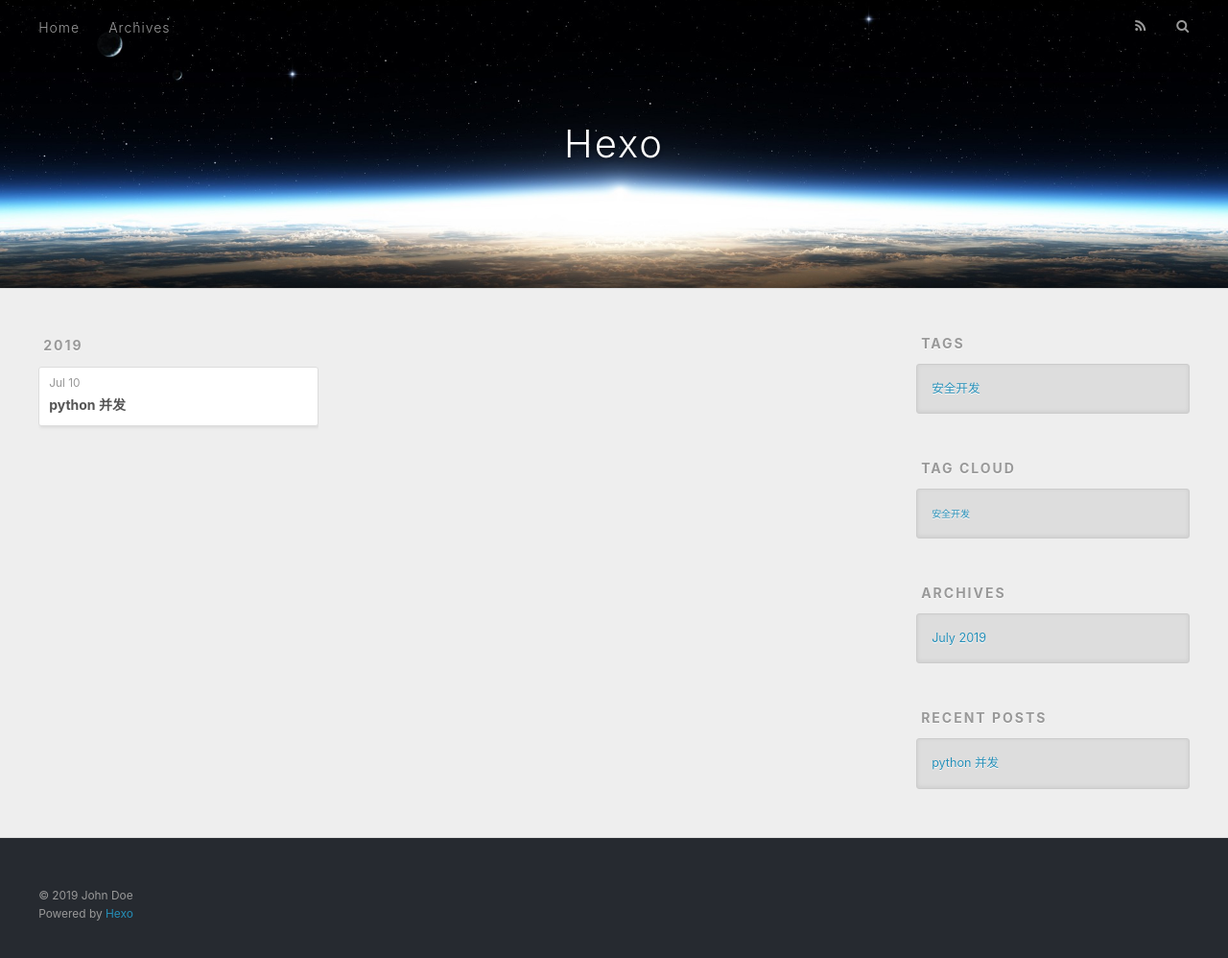
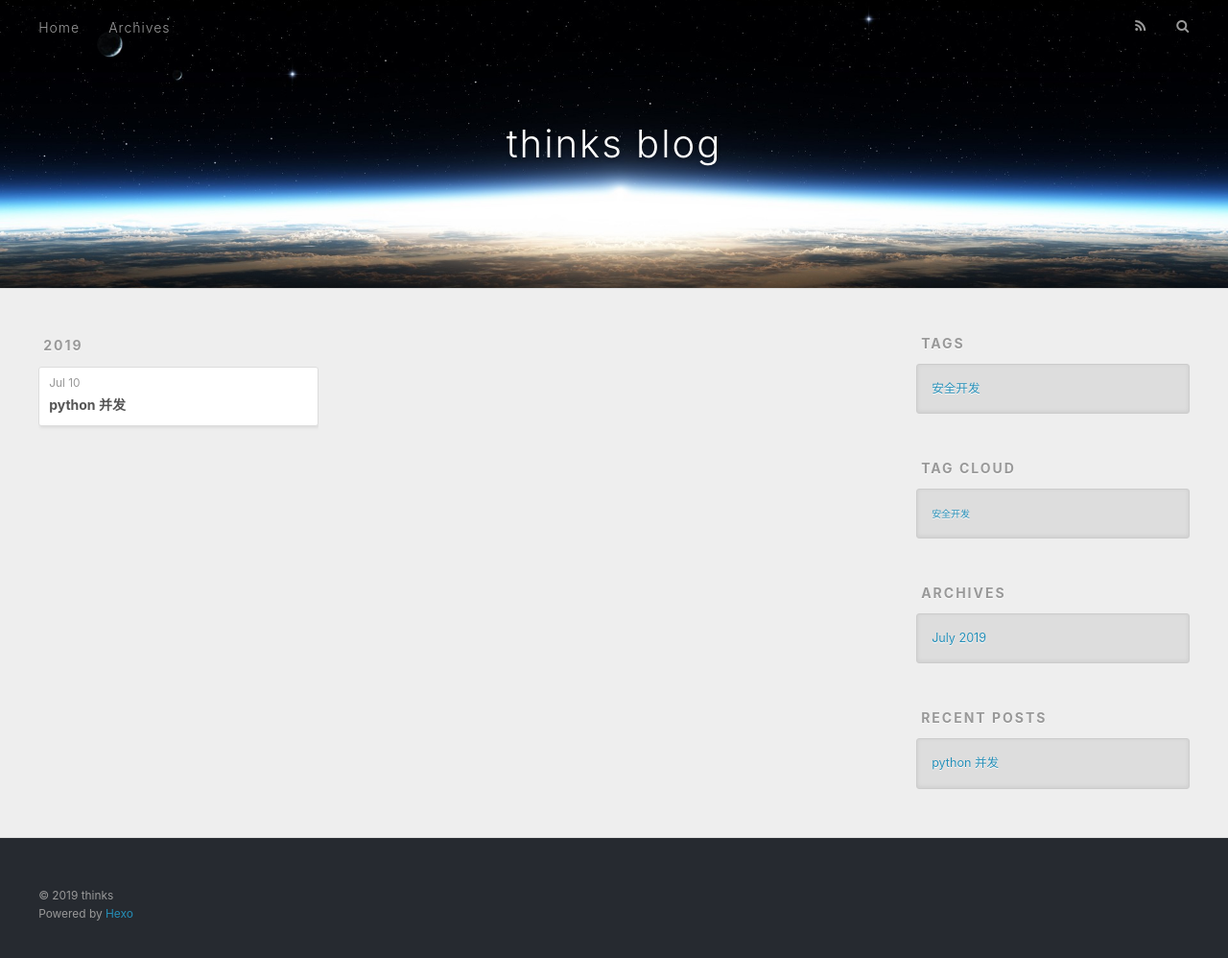
Before and after one commit to thinks520/thinks520.github.io, a plain HTML site: page archives/2019/07/index.html in a window 1280 px wide. Shown: the whole page at 96% size. Drawn offline with nearby package versions, Linux system fonts and the light colour scheme.

Commit message:
Site updated: 2019-07-10 16:14:24

```diff
--- a/archives/2019/07/index.html
+++ b/archives/2019/07/index.html
@@ -5,17 +5,17 @@
 
 
 
-  <title>Archives: 2019/7 | Hexo</title>
+  <title>Archives: 2019/7 | thinks blog</title>
   <meta name="viewport" content="width=device-width, initial-scale=1, maximum-scale=1">
   <meta property="og:type" content="website">
-<meta property="og:title" content="Hexo">
+<meta property="og:title" content="thinks blog">
 <meta property="og:url" content="http://yoursite.com/archives/2019/07/index.html">
-<meta property="og:site_name" content="Hexo">
+<meta property="og:site_name" content="thinks blog">
 <meta property="og:locale" content="default">
 <meta name="twitter:card" content="summary">
-<meta name="twitter:title" content="Hexo">
+<meta name="twitter:title" content="thinks blog">
 
-    <link rel="alternate" href="/atom.xml" title="Hexo" type="application/atom+xml">
+    <link rel="alternate" href="/atom.xml" title="thinks blog" type="application/atom+xml">
 
 
     <link rel="icon" href="/favicon.png">
@@ -34,7 +34,7 @@
   <div id="header-outer" class="outer">
     <div id="header-title" class="inner">
       <h1 id="logo-wrap">
-        <a href="/" id="logo">Hexo</a>
+        <a href="/" id="logo">thinks blog</a>
       </h1>
 
     </div>
@@ -153,7 +153,7 @@
 
   <div class="outer">
     <div id="footer-info" class="inner">
-      &copy; 2019 John Doe<br>
+      &copy; 2019 thinks<br>
       Powered by <a href="http://hexo.io/" target="_blank">Hexo</a>
     </div>
   </div>
```
Also changed, not shown: 2019/07/10/python-并发/index.html (+5 -5 lines), archives/2019/index.html (+7 -7 lines), archives/index.html (+7 -7 lines), index.html (+7 -7 lines), tags/安全开发/index.html (+7 -7 lines).
